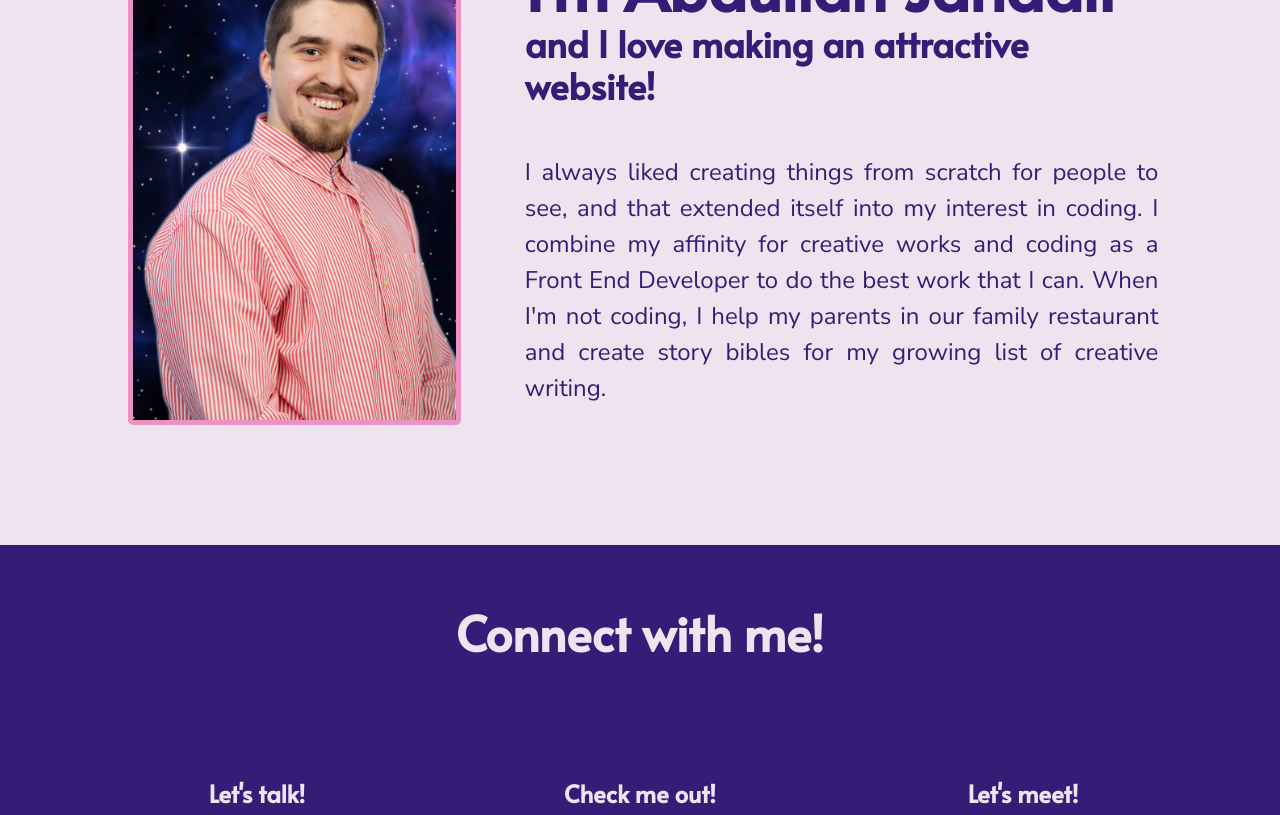
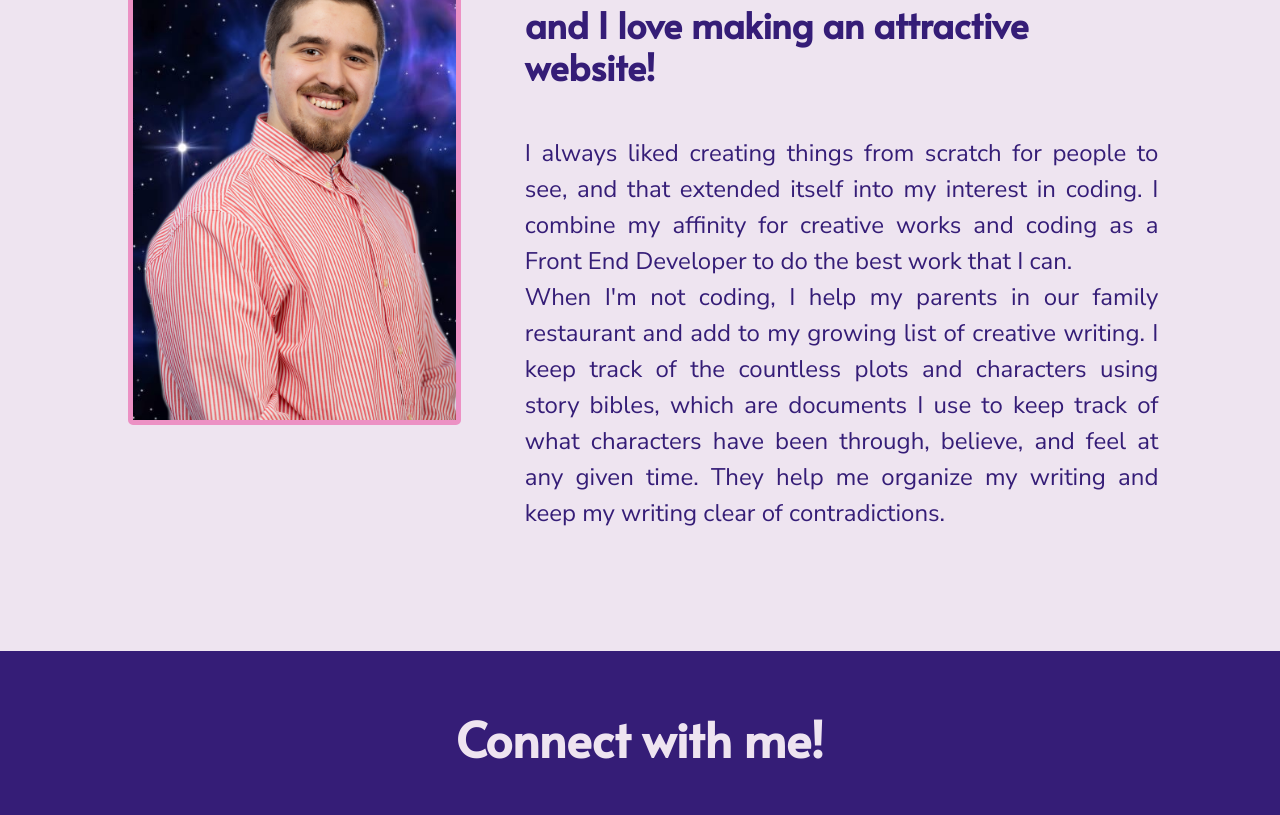
Before and after one commit to AbdullahJ99/aj-portfolio, a website built with Parcel: page index.html in a window 1280 px wide. Shown: the part 3500-4315 px from the top of the page. Built offline with nearby package versions, Linux system fonts and the light colour scheme.

Commit message:
Added to About Me section

```diff
--- a/index.html
+++ b/index.html
@@ -189,11 +189,12 @@
             <h3>I'm Abdullah Jandali</h3>
             <h4>and I love making an attractive website!</h4>
             <p>I always liked creating things from scratch for people to see, and that extended itself into my interest
-              in
-              coding. I combine my affinity for creative works and coding as a Front End Developer to do the best work
-              that I can. When
-              I'm not coding, I help my parents in our family restaurant and create story bibles for my growing list of
-              creative writing.</p>
+              in coding. I combine my affinity for creative works and coding as a Front End Developer to do the best work
+              that I can. <br>
+              When I'm not coding, I help my parents in our family restaurant and add to my growing list of creative
+              writing. I keep track of the countless plots and characters using story bibles, which are documents I use
+              to keep track of what characters have been through, believe, and feel at any given time. They help me
+              organize my writing and keep my writing clear of contradictions.</p>
           </div>
         </div>
       </div>
```
